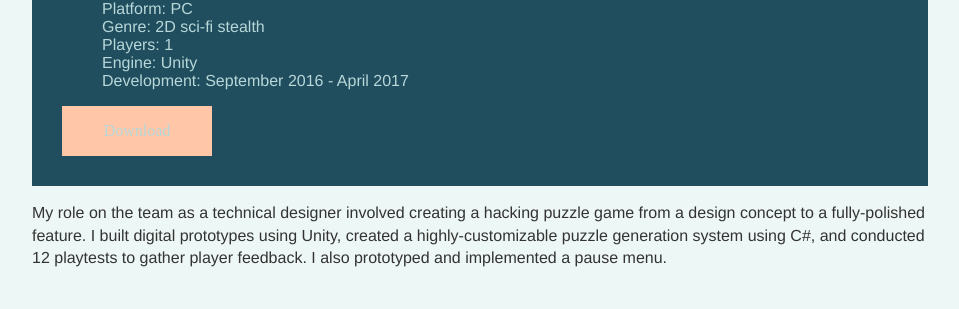
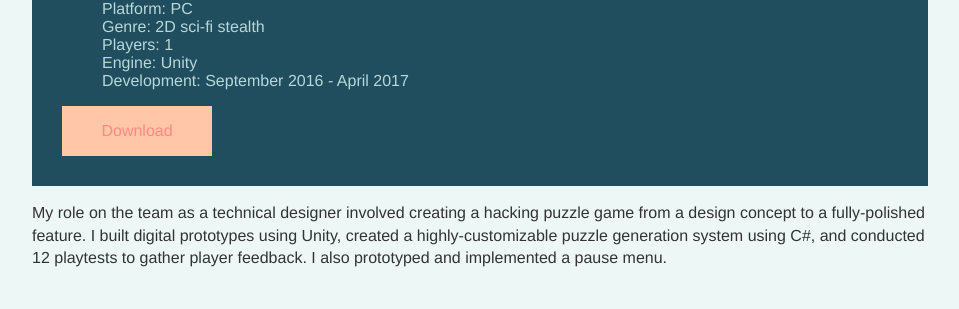
Before and after one commit to digigrant/digigrant.github.io, a Jekyll site: the page built from projects/being-evelyn.html, in a window 1280 px wide. Shown: the part 765-1074 px from the top of the page, without its empty margins (160-1119 px from the left). Built offline with Jekyll 4.4.1, drawn with Linux system fonts in a browser that asks for light colours.

Commit message:
Update _fonts.scss

```diff
--- a/_sass/_fonts.scss
+++ b/_sass/_fonts.scss
@@ -65,9 +65,14 @@
         color: $color4;
     }
 
+    p
+    {
+        color: $color1;
+    }
+
     .specs
     {
-        list-style-type: none;
+        list-style: none;
 
         li
         {
@@ -75,4 +80,15 @@
             color: $color2;
         }
     }
+
+    .buttonDownload
+    {
+        font-family: $font-family;
+        color: $color5;
+
+        &:hover
+        {
+            color: $color4;
+        }
+    }
 }
```
